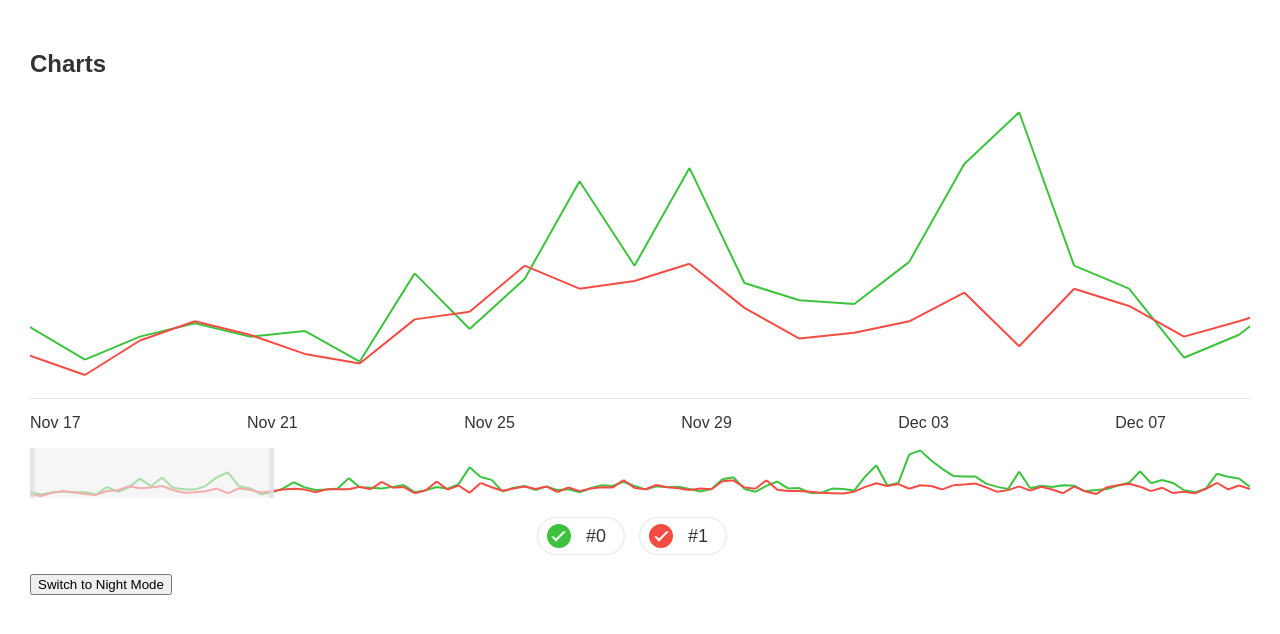
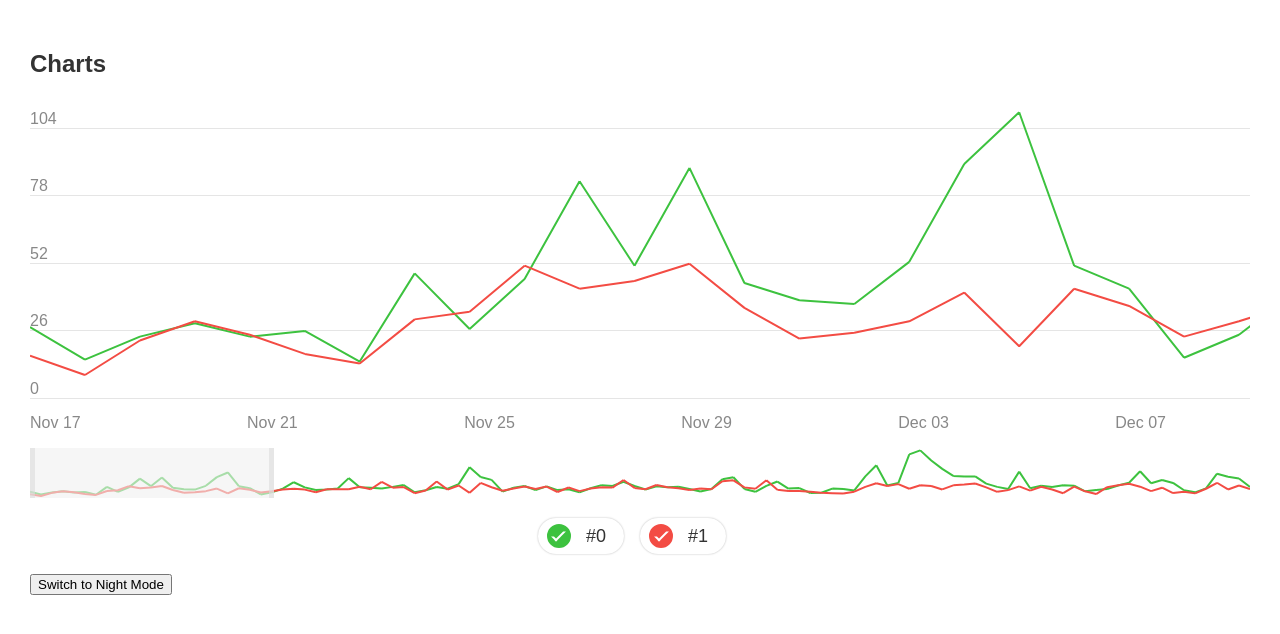
Before and after one commit to AntonPochernikov/Telegram-contest, a React app: page / in a window 1280 px wide. Shown: the top 634 px of the page. Built offline with nearby package versions, Linux system fonts and the light colour scheme.

Commit message:
value scales

```diff
--- a/src/components/ChartViewer.css
+++ b/src/components/ChartViewer.css
@@ -5,6 +5,29 @@
 	position: relative;
 	overflow: hidden;
 	padding-bottom: 50px;
+}
+
+.chart-viewer__value-scales {
+	position: absolute;
+	bottom: 0;
+	left: 0;
+	width: 100%;
+	height: 100%;
+	padding: 0;
+	margin: 0;
+}
+
+.chart-viewer__value-scale {
+	position: absolute;
+	left: 0;
+	bottom: 0;
+	width: 100%;
+
+	color: #888;
+
+	box-shadow: 0 1px 0 0 #e5e5e5;
+
+	user-select: none;
 }
 
 .chart-viewer__lines {
@@ -19,6 +42,8 @@
 	position: absolute;
 	top: 0;
 	left: 0;
+
+	cursor: pointer;
 }
 
 .chart-viewer__dates {
@@ -40,6 +65,8 @@
 .chart-viewer__date {
 	display: block;
 
+	color: #888;
+
 	opacity: 1;
 	user-select: none;
 	animation: fade-in 0.3s;
--- a/src/components/ChartViewer.js
+++ b/src/components/ChartViewer.js
@@ -5,9 +5,8 @@ import * as select from '../selectors/index.js';
 
 const mapStateToProps = state => ({
   lines: select.getVisibleLineColumns(state),
-  xAxis: select.getXAxisColumn(state),
-
-  viewerLines: select.getViewerLineColumns(state),
+  dates: select.getChartDates(state),
+  valueScales: select.getViewerValueScales(state),
 
   thumbPosition: state.ui.thumb.position,
   thumbWidth: state.ui.thumb.width,
--- a/src/components/ChartViewer.jsx
+++ b/src/components/ChartViewer.jsx
@@ -7,6 +7,12 @@ import './ChartViewer.css';
 export default class ChartViewer extends React.Component {
   static defaultProps = {
     lines: [],
+    dates: [],
+    valueScales: [],
+
+    thumbPosition: 0,
+    thumbWidth: 0.2,
+
     maxYPoint: 0,
     viewerMaxYPoint: 0,
   };
@@ -87,7 +93,7 @@ export default class ChartViewer extends React.Component {
     this.dates.current.style.width = `${containerWidth}px`;
     this.dates.current.style.transform = `translateX(${-containerWidth * thumbPosition}px)`;
     const datesCount = 1 / thumbWidth * 5;
-    const dates = this.props.xAxis.column;
+    const { dates } = this.props;
     const filteredDates = dates
       .slice(0, dates.length - 1)
       .filter((date, i) => i % Math.floor(dates.length / datesCount) === 0)
@@ -98,10 +104,21 @@ export default class ChartViewer extends React.Component {
   }
 
   render() {
-    const { lines } = this.props;
+    const { lines, valueScales } = this.props;
     return (
       <div className='chart-viewer'>
         <div className='chart-viewer__lines' ref={this.container}>
+          <ul className='chart-viewer__value-scales'>
+            {valueScales.map((value, i) => (
+              <li
+                key={value}
+                className='chart-viewer__value-scale'
+                style={{ bottom: `${i * 22.5}%` }}
+              >
+                {value}
+              </li>
+            ))}
+          </ul>
           {lines.map(({ name }) => (
             <canvas
               ref={this.ref[name]}
@@ -123,6 +140,12 @@ export default class ChartViewer extends React.Component {
 
 ChartViewer.propTypes = {
   lines: PropTypes.array.isRequired,
+  dates: PropTypes.array.isRequired,
+  valueScales: PropTypes.array.isRequired,
+
+  thumbPosition: PropTypes.number.isRequired,
+  thumbWidth: PropTypes.number.isRequired,
+
   maxYPoint: PropTypes.number.isRequired,
   viewerMaxYPoint: PropTypes.number.isRequired,
 };
--- a/src/selectors/index.js
+++ b/src/selectors/index.js
@@ -35,13 +35,14 @@ export const getPartitionByColumnType = createSelector(
   chart => _.partition(chart, ({ type }) => type === 'x'),
 );
 
-export const getXAxisColumn = createSelector(
+export const getChartDates = createSelector(
   getPartitionByColumnType,
   coll => _
     .chain(coll)
     .head()
     .head()
-    .value(),
+    .value()
+    .column,
 );
 
 export const getLineColumns = createSelector(
@@ -90,18 +91,6 @@ export const getViewerLineColumns = createSelector(
     }),
 );
 
-export const getViewerXAxis = createSelector(
-  getXAxisColumn,
-  getThumbParams,
-  (x, { position, width }) => {
-    const { column } = x;
-    const colLength = column.length;
-    const lower = Math.ceil(colLength * position);
-    const upper = lower + Math.floor(colLength * width);
-    return { ...x, column: column.slice(lower, upper) };
-  },
-);
-
 export const getViewerVisibleMaxLinesYPoint = createSelector(
   getViewerLineColumns,
   lines => Math.max(..._
@@ -110,3 +99,13 @@ export const getViewerVisibleMaxLinesYPoint = createSelector(
     .flatten()
     .value()),
 );
+
+export const getViewerValueScales = createSelector(
+  getViewerVisibleMaxLinesYPoint,
+  (max) => {
+    const last = 0.9 * max;
+    const step = last / 5;
+    const boilerPlateScales = [1, 2, 3, 4, 5];
+    return boilerPlateScales.map((item, i) => i * Math.floor(step));
+  },
+);
```
